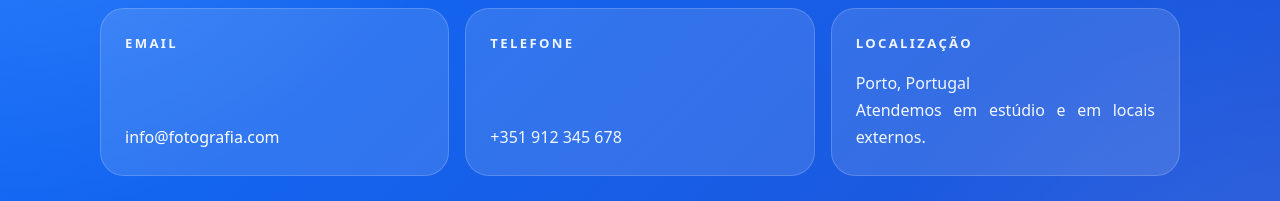
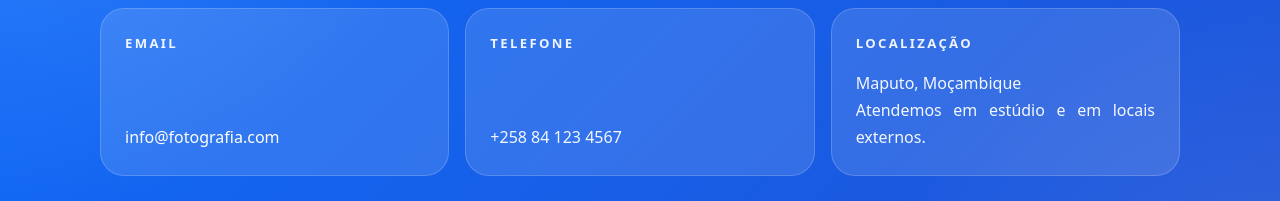
Before and after one commit to miltondevwebmz/landingpage_agencia_fotografica, a plain HTML site: page index.html in a window 1280 px wide. Shown: the part 4857-5058 px from the top of the page. Drawn offline with Linux system fonts and the light colour scheme.

Commit message:
actualizar dados do contacto

```diff
--- a/index.html
+++ b/index.html
@@ -227,11 +227,11 @@
                 </div>
                 <div class="contacto-card">
                     <span>Telefone</span>
-                    <p>+351 912 345 678</p>
+                    <p>+258 84 123 4567</p>
                 </div>
                 <div class="contacto-card">
                     <span>Localização</span>
-                    <p>Porto, Portugal<br>Atendemos em estúdio e em locais externos.</p>
+                    <p>Maputo, Moçambique<br>Atendemos em estúdio e em locais externos.</p>
                 </div>
             </div>
 
```
